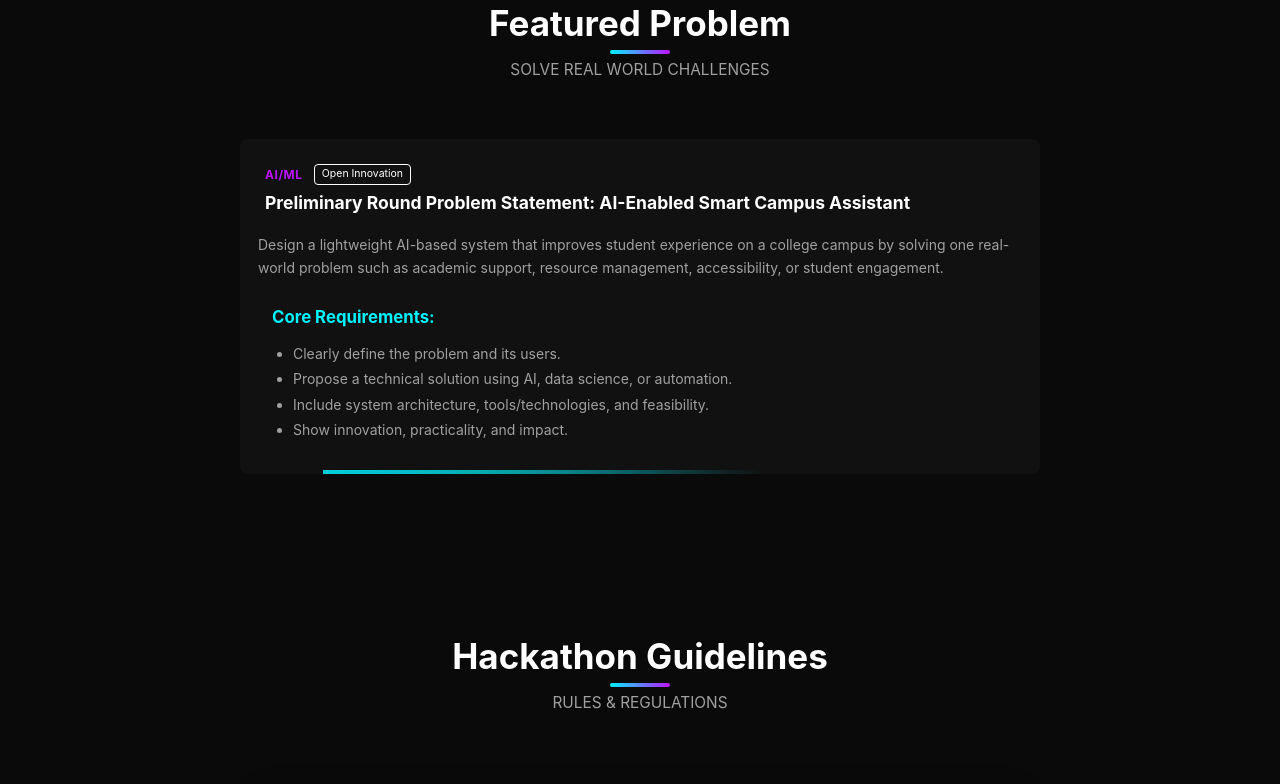
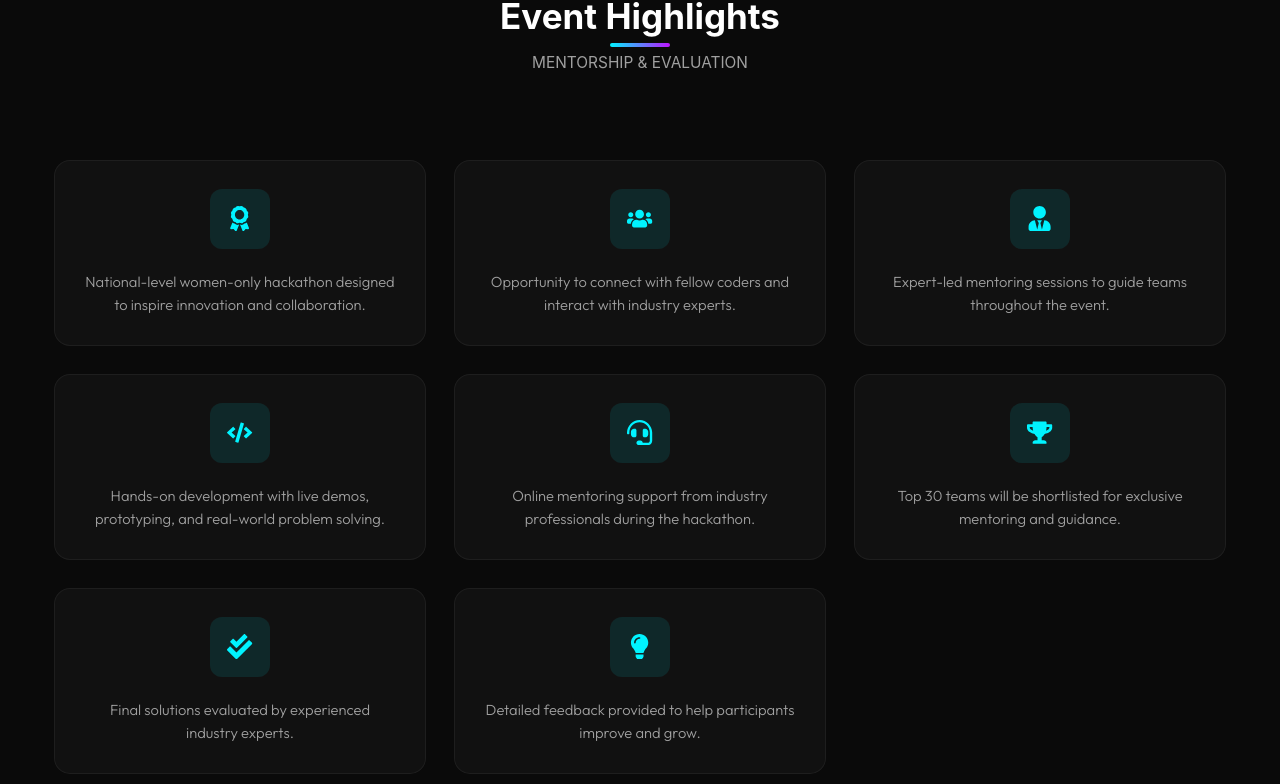
Before and after one commit to chandanaputtaswamy/Cognithon-26, a React (Vite) app: page / in a window 1280 px wide. Shown: the part 1515-2299 px from the top of the page. Built offline with nearby package versions, Linux system fonts and the light colour scheme.

Commit message:
Add Event Highlights section below About us

```diff
--- /dev/null
+++ b/src/components/EventHighlights.tsx
@@ -0,0 +1,73 @@
+import { motion } from 'framer-motion';
+import {
+    FaAward,
+    FaUsers,
+    FaUserTie,
+    FaCode,
+    FaHeadset,
+    FaTrophy,
+    FaCheckDouble,
+    FaLightbulb
+} from 'react-icons/fa';
+import '../styles/EventHighlights.css';
+
+const highlights = [
+    {
+        icon: <FaAward />,
+        text: "National-level women-only hackathon designed to inspire innovation and collaboration."
+    },
+    {
+        icon: <FaUsers />,
+        text: "Opportunity to connect with fellow coders and interact with industry experts."
+    },
+    {
+        icon: <FaUserTie />,
+        text: "Expert-led mentoring sessions to guide teams throughout the event."
+    },
+    {
+        icon: <FaCode />,
+        text: "Hands-on development with live demos, prototyping, and real-world problem solving."
+    },
+    {
+        icon: <FaHeadset />,
+        text: "Online mentoring support from industry professionals during the hackathon."
+    },
+    {
+        icon: <FaTrophy />,
+        text: "Top 30 teams will be shortlisted for exclusive mentoring and guidance."
+    },
+    {
+        icon: <FaCheckDouble />,
+        text: "Final solutions evaluated by experienced industry experts."
+    },
+    {
+        icon: <FaLightbulb />,
+        text: "Detailed feedback provided to help participants improve and grow."
+    }
+];
+
+const EventHighlights = () => {
+    return (
+        <div className="highlights-container">
+            <div className="highlights-grid">
+                {highlights.map((item, index) => (
+                    <motion.div
+                        key={index}
+                        className="highlight-card"
+                        initial={{ opacity: 0, y: 30 }}
+                        whileInView={{ opacity: 1, y: 0 }}
+                        viewport={{ once: false }}
+                        transition={{ duration: 0.5, delay: index * 0.1 }}
+                    >
+                        <div className="highlight-icon-wrapper">
+                            {item.icon}
+                        </div>
+                        <p className="highlight-text">{item.text}</p>
+                    </motion.div>
+                ))}
+            </div>
+        </div>
+    );
+};
+
+export default EventHighlights;
--- a/src/pages/Home.tsx
+++ b/src/pages/Home.tsx
@@ -14,6 +14,7 @@ import Sponsors from '../components/Sponsors';
 import Coordinators from '../components/Coordinators';
 import Guidelines from '../components/Guidelines';
 import FAQ from '../components/FAQ';
+import EventHighlights from '../components/EventHighlights';
 
 const Home = () => {
     const location = useLocation();
@@ -86,6 +87,10 @@ const Home = () => {
                         </div>
                     </div>
                 </div>
+            </Section>
+
+            <Section id="highlights" title="Event Highlights" subtitle="MENTORSHIP & EVALUATION">
+                <EventHighlights />
             </Section>
 
             <Section id="featured-problem" title="Featured Problem" subtitle="SOLVE REAL WORLD CHALLENGES">
--- /dev/null
+++ b/src/styles/EventHighlights.css
@@ -0,0 +1,93 @@
+.highlights-container {
+    width: 100%;
+    max-width: 1200px;
+    margin: 0 auto;
+    padding: 2rem 1rem;
+}
+
+.highlights-grid {
+    display: grid;
+    grid-template-columns: repeat(auto-fit, minmax(280px, 1fr));
+    gap: 2rem;
+}
+
+.highlight-card {
+    background: rgba(255, 255, 255, 0.03);
+    border: 1px solid rgba(255, 255, 255, 0.05);
+    border-radius: 16px;
+    padding: 2rem;
+    display: flex;
+    flex-direction: column;
+    align-items: center;
+    text-align: center;
+    transition: all 0.4s cubic-bezier(0.175, 0.885, 0.32, 1.275);
+    position: relative;
+    overflow: hidden;
+}
+
+.highlight-card::before {
+    content: '';
+    position: absolute;
+    top: 0;
+    left: 0;
+    width: 100%;
+    height: 100%;
+    background: linear-gradient(135deg, rgba(0, 243, 255, 0.05), transparent);
+    opacity: 0;
+    transition: opacity 0.3s ease;
+}
+
+.highlight-card:hover {
+    transform: translateY(-10px);
+    background: rgba(255, 255, 255, 0.05);
+    border-color: var(--color-primary);
+    box-shadow: 0 10px 30px rgba(0, 243, 255, 0.1);
+}
+
+.highlight-card:hover::before {
+    opacity: 1;
+}
+
+.highlight-icon-wrapper {
+    width: 60px;
+    height: 60px;
+    border-radius: 12px;
+    background: rgba(0, 243, 255, 0.1);
+    display: flex;
+    align-items: center;
+    justify-content: center;
+    margin-bottom: 1.5rem;
+    font-size: 1.8rem;
+    color: var(--color-primary);
+    transition: all 0.3s ease;
+}
+
+.highlight-card:hover .highlight-icon-wrapper {
+    background: var(--color-primary);
+    color: #000;
+    transform: rotateY(180deg);
+}
+
+.highlight-text {
+    font-family: 'Outfit', sans-serif;
+    font-size: 1.05rem;
+    line-height: 1.6;
+    color: var(--text-muted);
+    font-weight: 300;
+}
+
+.highlight-card:hover .highlight-text {
+    color: var(--text-main);
+}
+
+/* Mobile responsive */
+@media (max-width: 768px) {
+    .highlights-grid {
+        grid-template-columns: 1fr;
+        gap: 1.5rem;
+    }
+
+    .highlight-card {
+        padding: 1.5rem;
+    }
+}
```
